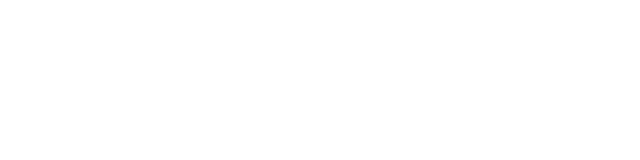
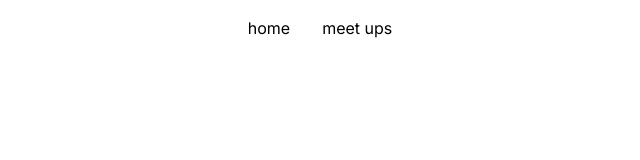
Before and after one commit to Tonny221/meet-up, a Next.js app: page / in a window 1280 px wide. Shown: the top 160 px of the page, without its empty margins (320-960 px from the left). Built offline with nearby package versions, Linux system fonts and the light colour scheme.

Commit message:
creating header

```diff
--- a/src/app/layout.tsx
+++ b/src/app/layout.tsx
@@ -1,22 +1,26 @@
-import './globals.css'
-import type { Metadata } from 'next'
-import { Inter } from 'next/font/google'
+import Header from "@/components/Header";
+import "./globals.css";
+import type { Metadata } from "next";
+import { Inter } from "next/font/google";
 
-const inter = Inter({ subsets: ['latin'] })
+const inter = Inter({ subsets: ["latin"] });
 
 export const metadata: Metadata = {
-  title: 'Create Next App',
-  description: 'Generated by create next app',
-}
+  title: "Create Next App",
+  description: "Generated by create next app",
+};
 
 export default function RootLayout({
   children,
 }: {
-  children: React.ReactNode
+  children: React.ReactNode;
 }) {
   return (
     <html lang="en">
-      <body className={inter.className}>{children}</body>
+      <body className={inter.className}>
+        <Header />
+        {children}
+      </body>
     </html>
-  )
+  );
 }
--- a/src/app/page.tsx
+++ b/src/app/page.tsx
@@ -1,5 +1,3 @@
-import Image from "next/image";
-
 export default function Home() {
   return <main className=""></main>;
 }
--- /dev/null
+++ b/src/components/Header.tsx
@@ -0,0 +1,17 @@
+import Link from "next/link";
+import React from "react";
+
+type Props = {};
+
+const Header = (props: Props) => {
+  return (
+    <header className="p-4 flex justify-center">
+      <nav className="flex flex-row gap-8">
+        <Link href={"/"}>home</Link>
+        <Link href={"/meet-ups"}>meet ups</Link>
+      </nav>
+    </header>
+  );
+};
+
+export default Header;
```
